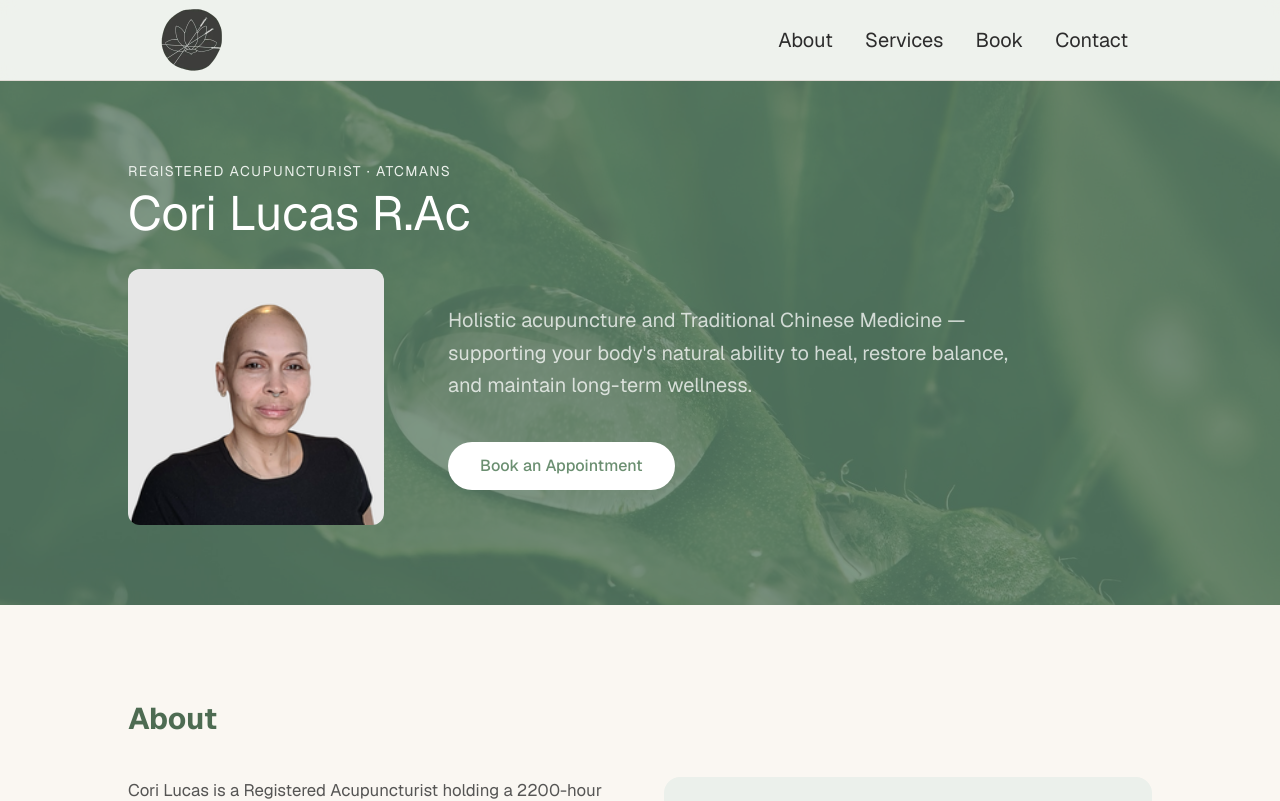
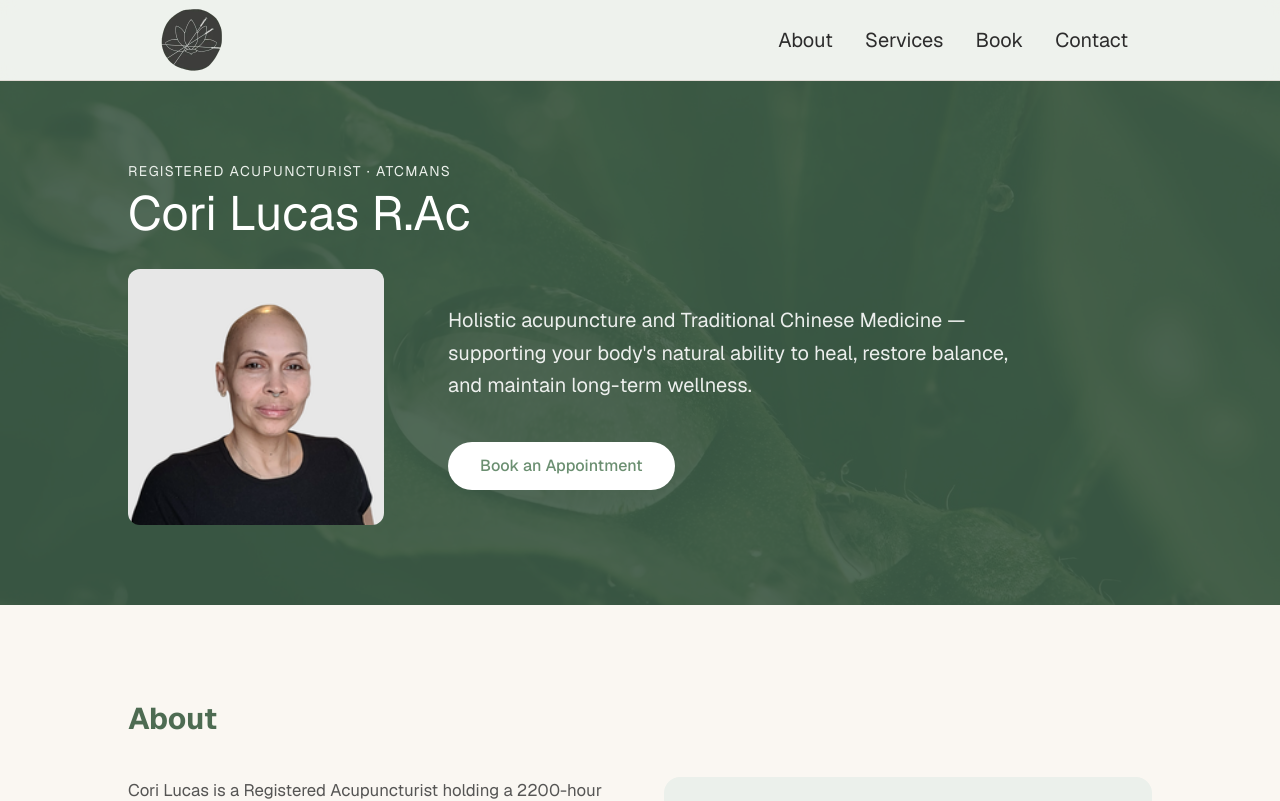
Before and after one commit to jreashor/corilucas, a Next.js app: page / in a window 1280 px wide. Shown: the top 801 px of the page. Built offline with nearby package versions, Linux system fonts and the light colour scheme.

Commit message:
Darken hero overlay to meet WCAG AA text contrast

```diff
--- a/src/app/page.tsx
+++ b/src/app/page.tsx
@@ -205,7 +205,7 @@ export default function Home() {
               className="object-cover"
               priority
             />
-            <div aria-hidden="true" className="absolute inset-0 bg-[#5f7f66]/80" />
+            <div aria-hidden="true" className="absolute inset-0 bg-[#3f5a45]/90" />
             <div className="relative max-w-5xl mx-auto">
               <p className="text-sage-light text-sm uppercase tracking-widest mb-2">
                 Registered Acupuncturist · ATCMANS
@@ -223,7 +223,7 @@ export default function Home() {
                   />
                 </div>
                 <div>
-                  <p className="text-xl text-white/75 max-w-xl leading-relaxed mb-10">
+                  <p className="text-xl text-white/90 max-w-xl leading-relaxed mb-10">
                     Holistic acupuncture and Traditional Chinese Medicine — supporting your body&apos;s
                     natural ability to heal, restore balance, and maintain long-term wellness.
                   </p>
```
